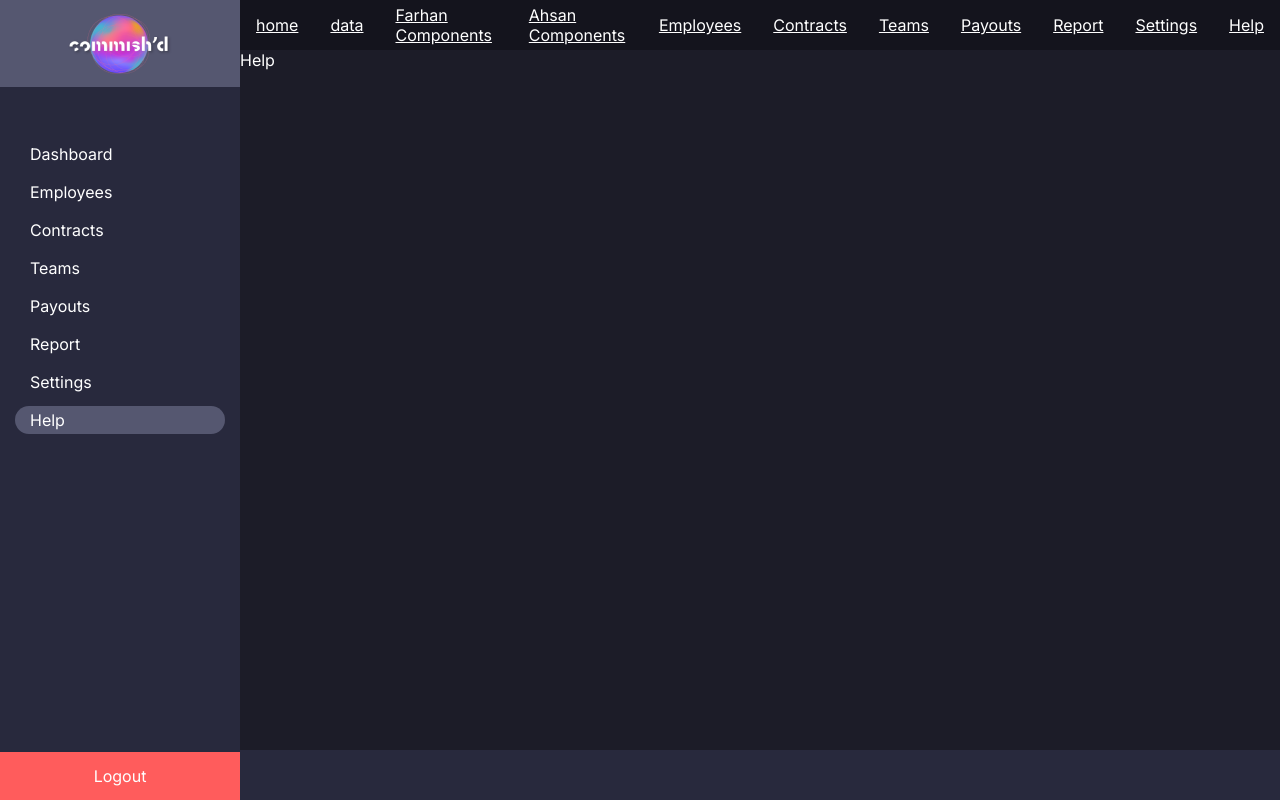
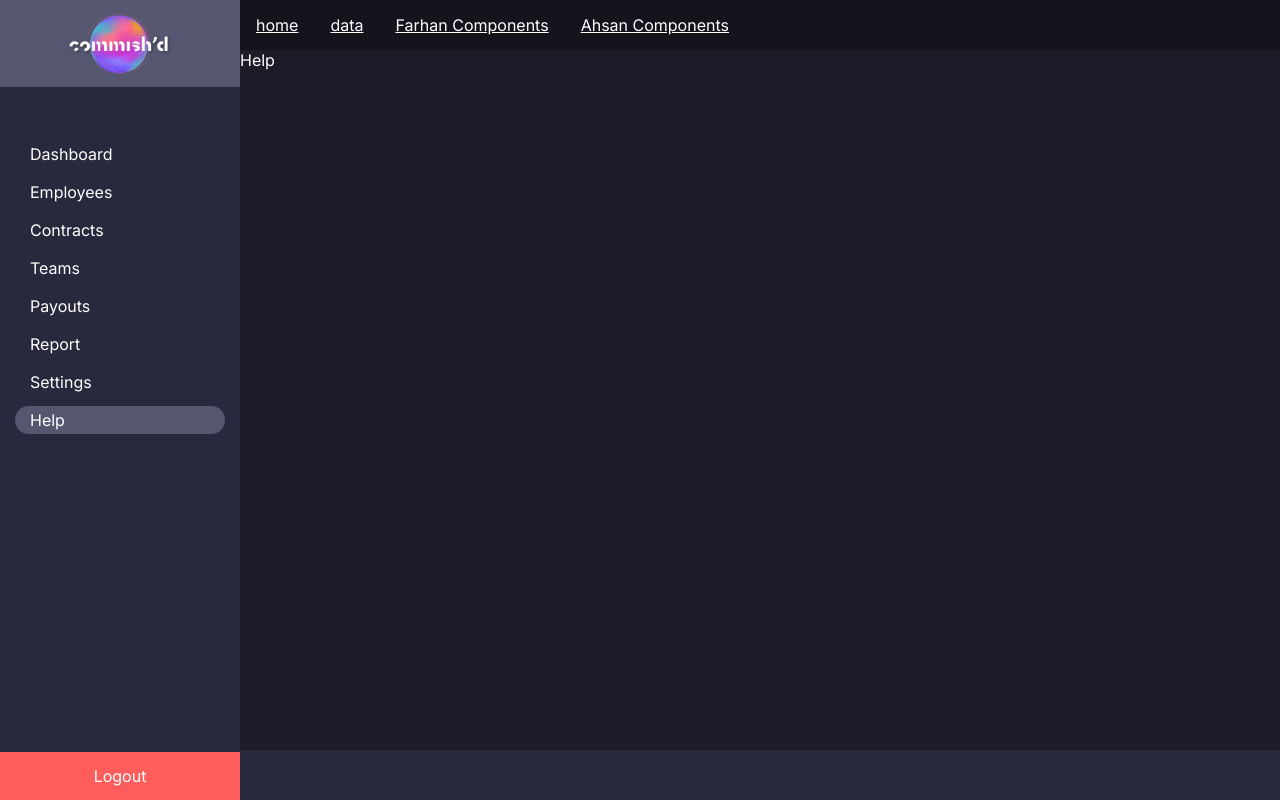
Before and after one commit to farhanjamil259/comission-frontend-react, a React (Create React App) app: page /help in a window 1280 px wide. Built offline with nearby package versions, Linux system fonts and the light colour scheme.

Commit message:
fix: head nav also picking up side nav routes

```diff
--- a/src/AppRoutes.tsx
+++ b/src/AppRoutes.tsx
@@ -17,6 +17,33 @@ export interface IRoute {
   page: React.ReactElement;
   exact?: boolean;
 }
+
+export const routes: IRoute[] = [
+  {
+    title: "home",
+    path: "/",
+    page: <Home />,
+    exact: true,
+  },
+  {
+    title: "data",
+    path: "/data",
+    page: <Data />,
+    exact: true,
+  },
+  {
+    title: "Farhan Components",
+    path: "/farhan",
+    page: <FarhanComponents />,
+    exact: true,
+  },
+  {
+    title: "Ahsan Components",
+    path: "/ahsan",
+    page: <AhsanComponents />,
+    exact: true,
+  },
+];
 
 export const dashboardRoutes: IRoute[] = [
   {
--- a/src/components/layout/header/Header.tsx
+++ b/src/components/layout/header/Header.tsx
@@ -1,11 +1,11 @@
 import React from "react";
 import { Link } from "react-router-dom";
-import { dashboardRoutes } from "../../../AppRoutes";
+import { routes } from "../../../AppRoutes";
 
 const Header = (): React.ReactElement => {
   return (
     <header className="header">
-      {dashboardRoutes.map((route, routeIndex) => {
+      {routes.map((route, routeIndex) => {
         return (
           <Link
             className="header--link"
```
